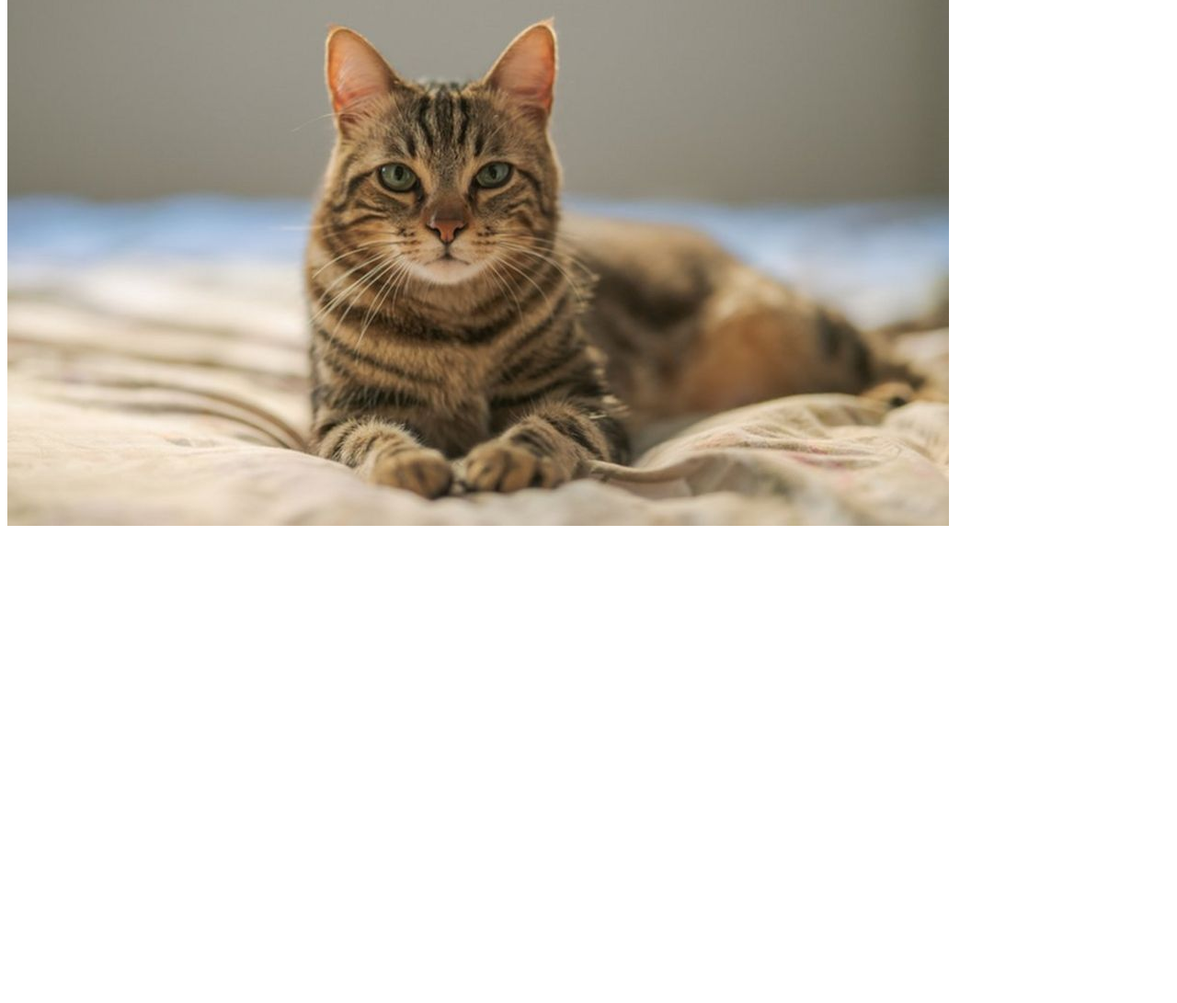
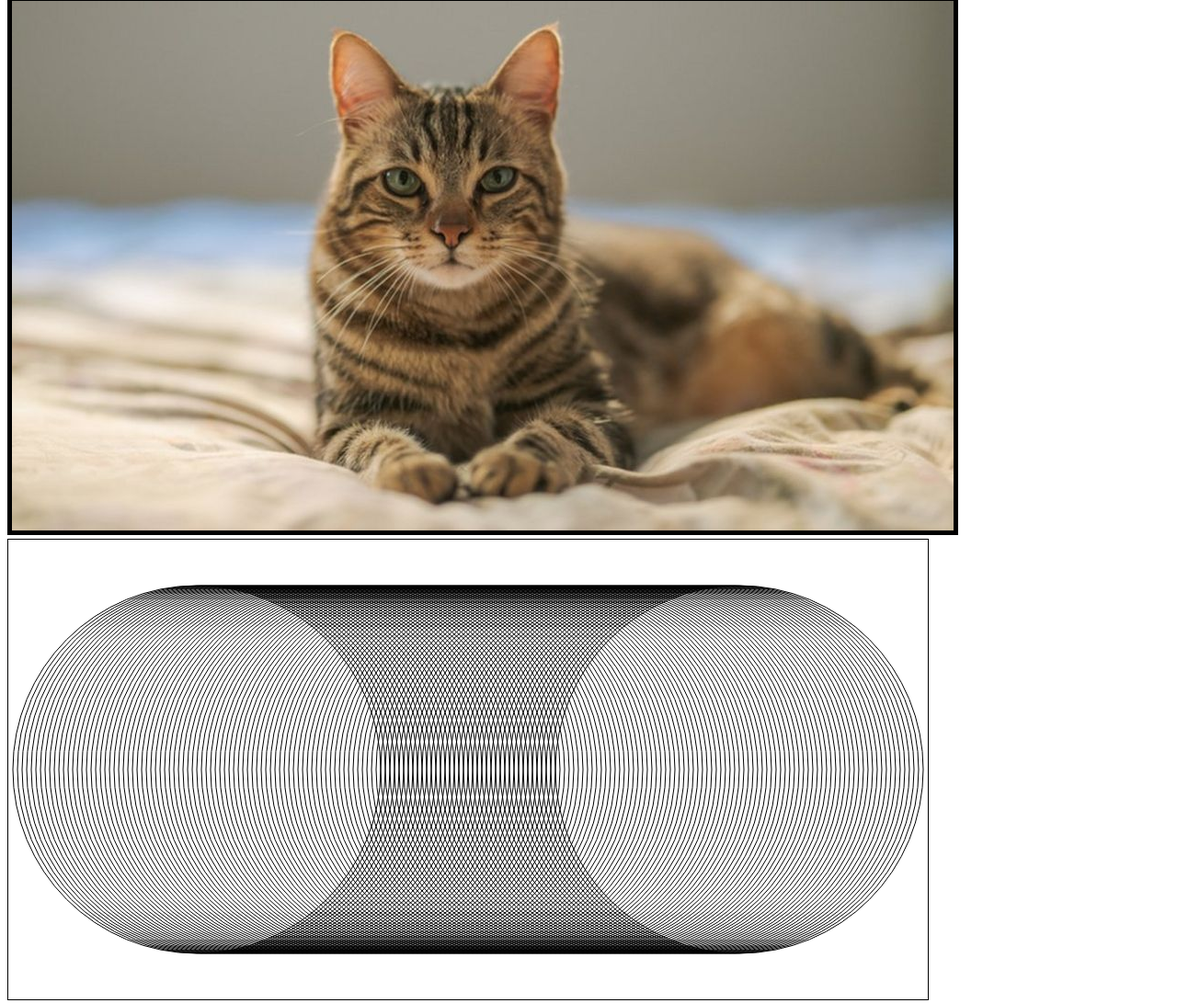
Before and after one commit to olivierSaintCyr/olivierSaintCyr.github.io, a plain HTML site: page index.html in a window 1280 px wide. Shown: the part 118-1209 px from the top of the page at 92% size. Before the commit the page ends 800 px from the top, so only its background shows below. Drawn offline with Linux system fonts and the light colour scheme.

Commit message:
Ajout canvas test et script pour canva

```diff
--- a/index.html
+++ b/index.html
@@ -4,6 +4,8 @@
 
 <h1>My First Heading</h1>
 <p>My first paragraph.</p>
-<img src="images/copy_cat.jpg" alt="CatPicture" width="1024" height="576">
+<img src="images/copy_cat.jpg" alt="CatPicture" width="1024" height="576" style="border:5px solid #000000;">
+<canvas id="canvaTest" width="1000", height="500" style="border:1px solid #000000;" ></canvas>
+<script src="scripts/canvasTest.js"></script>
 </body>
 </html>
--- /dev/null
+++ b/scripts/canvasTest.js
@@ -0,0 +1,13 @@
+var canvas = document.getElementById("canvaTest");
+var ctx = canvas.getContext("2d");
+
+const v = 5;
+const radius = 0.4*canvas.height;
+var x = radius + v;
+
+while(x < canvas.width - radius){
+    ctx.beginPath();
+    ctx.arc(x, canvas.height/2, radius, 0, 2 * Math.PI);
+    ctx.stroke();
+    x += v;
+}
```
